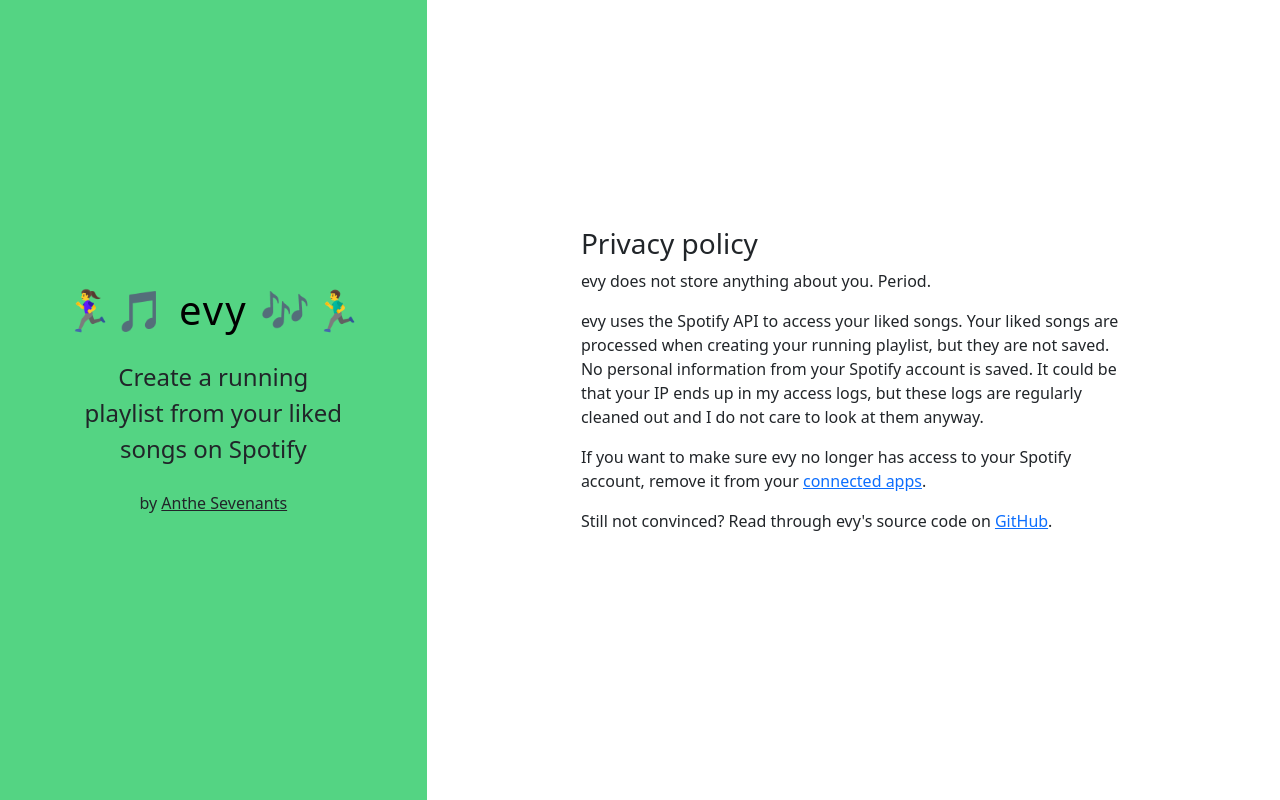
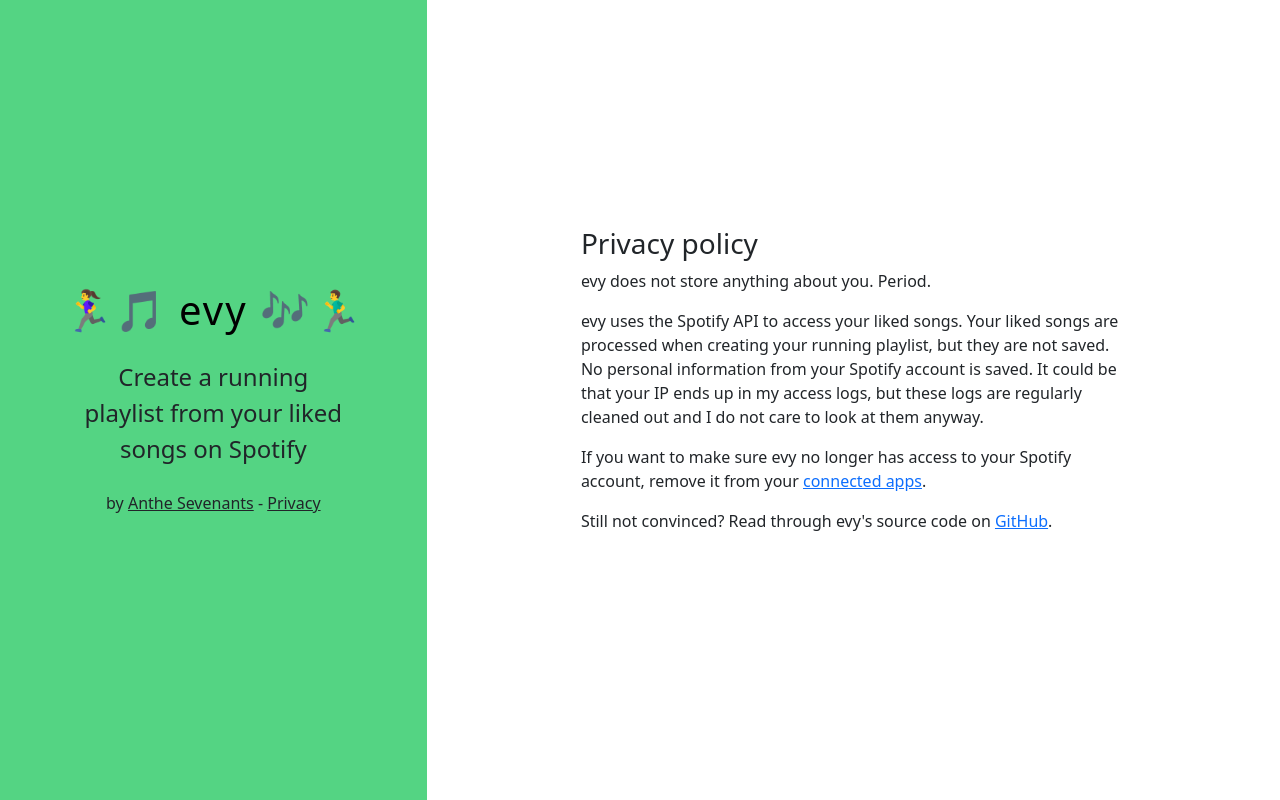
Before and after one commit to AntheSevenants/evy, a Flask app: page /privacy in a window 1280 px wide. Run offline with Flask 3, Linux system fonts and the light colour scheme; parts of the project's set-up code (start-up, migrations or seed data) failed here and were passed over; some libraries are stand-ins or nearby versions.

Commit message:
Add link to privacy policy in base template

```diff
--- a/app/templates/base.html
+++ b/app/templates/base.html
@@ -27,7 +27,7 @@
                     </div>
                 </div>
                 <div class="pt-4">
-                    by <a href="https://anthe.sevenants.net" class="link-dark">Anthe Sevenants</a>
+                    by <a href="https://anthe.sevenants.net" class="link-dark">Anthe Sevenants</a> - <a href="./privacy" class="link-dark">Privacy</a>
                 </div>
 
             </header>
```
